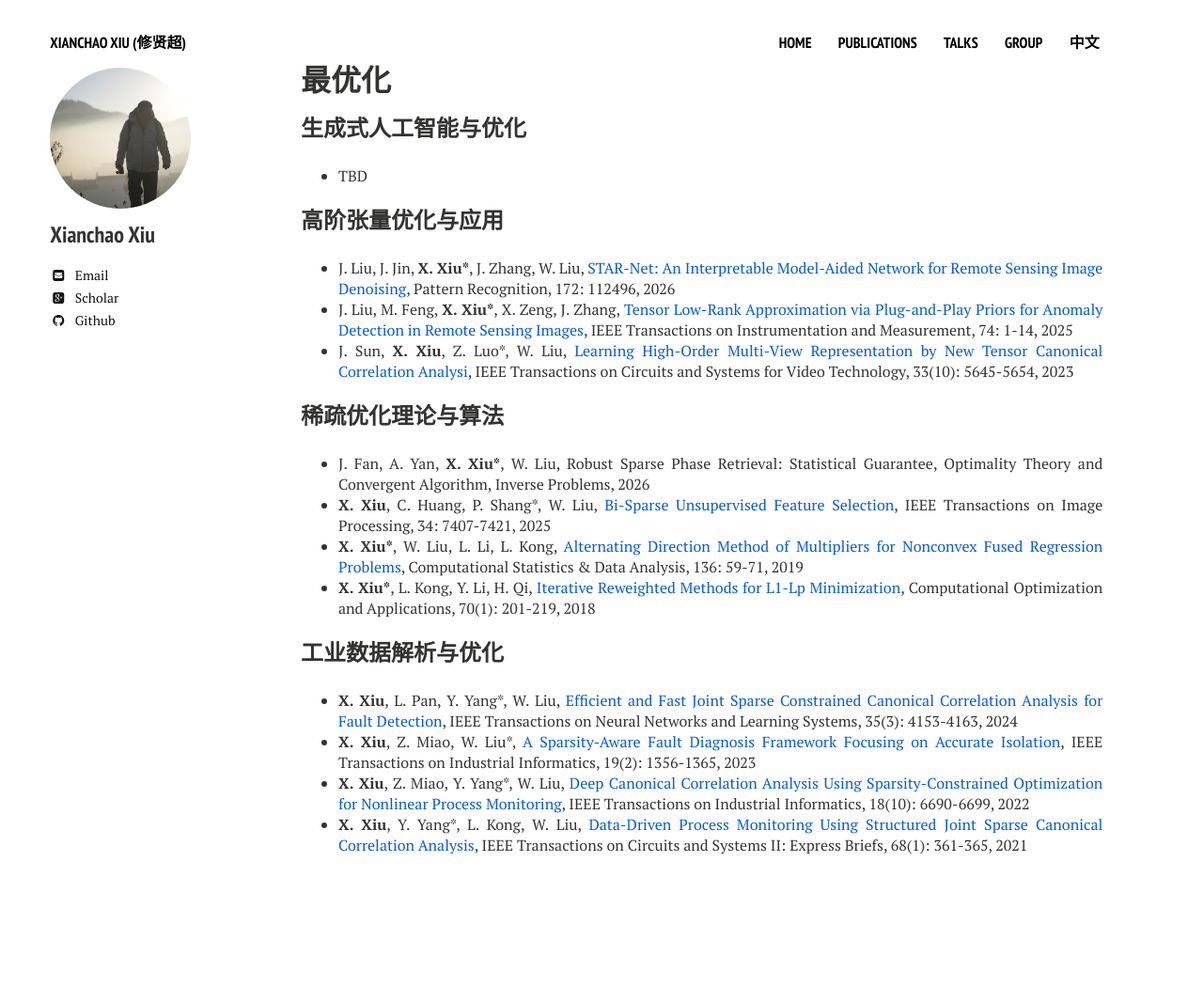
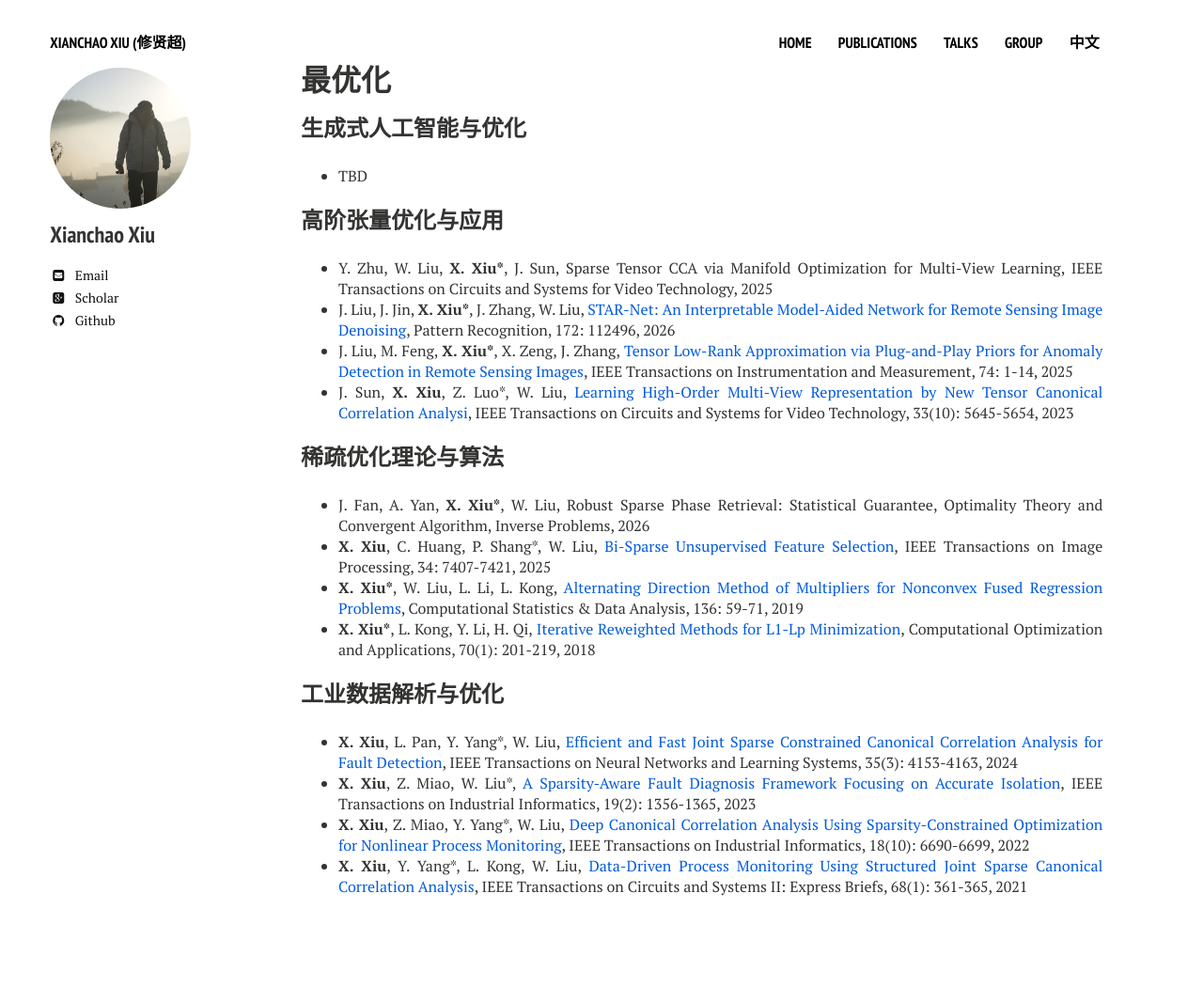
Before and after one commit to xianchaoxiu/xianchaoxiu.github.io, a Jekyll site: the page built from chinese/research/OPT/index.md, in a window 1280 px wide. Shown: the whole page at 94% size. Built offline with Jekyll 4.4.1, drawn with Linux system fonts in a browser that asks for light colours; nearby versions of some CDN libraries; before the commit the page ends 1006 px from its top, so only the background shows below that.

Commit message:
Update index.md

```diff
--- a/chinese/research/OPT/index.md
+++ b/chinese/research/OPT/index.md
@@ -11,6 +11,7 @@ share: false
 
 
 ### 高阶张量优化与应用
+* Y. Zhu, W. Liu, <b>X. Xiu*</b>, J. Sun, Sparse Tensor CCA via Manifold Optimization for Multi-View Learning, IEEE Transactions on Circuits and Systems for Video Technology, 2025 <br>
 * J. Liu, J. Jin, <b>X. Xiu*</b>, J. Zhang, W. Liu, <a href="https://doi.org/10.1016/j.patcog.2025.112496" class="textlink" target="_blank">STAR-Net: An Interpretable Model-Aided Network for Remote Sensing Image Denoising</a>, Pattern Recognition, 172: 112496, 2026  <br>
 * J. Liu, M. Feng, <b>X. Xiu*</b>, X. Zeng, J. Zhang, <a href="https://ieeexplore.ieee.org/document/10935754" class="textlink" target="_blank">Tensor Low-Rank Approximation via Plug-and-Play Priors for Anomaly Detection in Remote Sensing Images</a>, IEEE Transactions on Instrumentation and Measurement, 74: 1-14, 2025  <br>
 * J. Sun, <b>X. Xiu</b>, Z. Luo*, W. Liu, <a href="https://ieeexplore.ieee.org/document/10091146" class="textlink" target="_blank">Learning High-Order Multi-View Representation by New Tensor Canonical Correlation Analysi</a>, IEEE Transactions on Circuits and Systems for Video Technology, 33(10): 5645-5654, 2023 <br>
```
